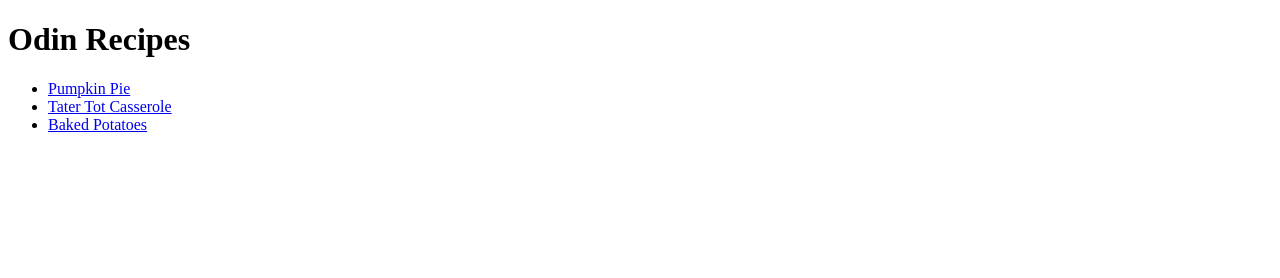
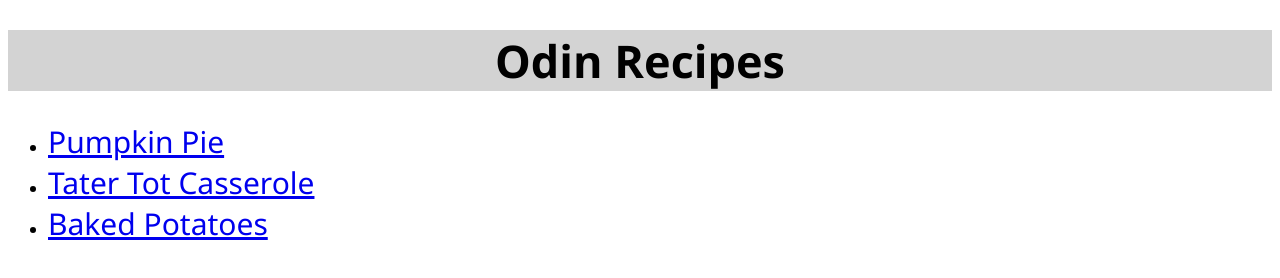
Before and after one commit to EloquentOne/odin-recipes, a plain HTML site: page index.html in a window 1280 px wide. Drawn offline with Linux system fonts and the light colour scheme.

Commit message:
Added styling

```diff
--- a/index.html
+++ b/index.html
@@ -5,6 +5,7 @@
     <meta http-equiv="X-UA-Compatible" content="IE=edge">
     <meta name="viewport" content="width=device-width, initial-scale=1.0">
     <title>Recipes</title>
+    <link rel="stylesheet" href="styles.css">
 </head>
 <body>
     <h1>Odin Recipes</h1>
--- a/styles.css
+++ b/styles.css
@@ -0,0 +1,14 @@
+body {
+    font-family: 'Segoe UI', Tahoma, Geneva, Verdana, sans-serif;
+}
+
+h1 {
+    font-size: 45px;
+    text-align: center;
+    background-color: lightgray;
+}
+
+a {
+    font-size: 30px;
+
+}
```
Also changed, not shown: recipes/potatoes.html (+1 -0 lines), recipes/pumpkinpie.html (+1 -0 lines), recipes/totscasserole.html (+1 -0 lines).
